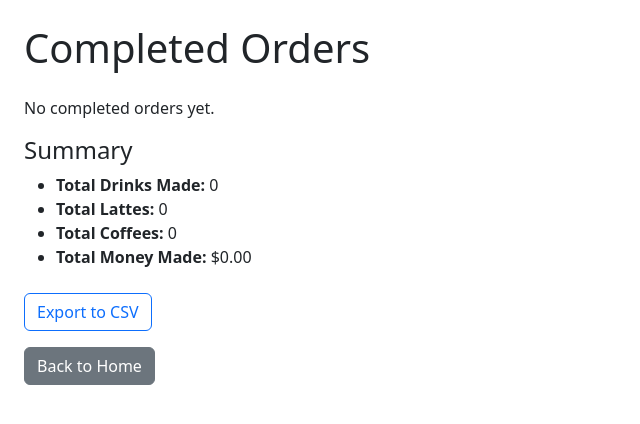
After one commit to kyoussef777/st-marks-fiteer, a Flask app: page /completed in a window 1280 px wide. The commit adds this page. Shown: the top 424 px of the page, without its empty margins (0-640 px from the left). Run offline with Flask 3, Linux system fonts and the light colour scheme; tables that the repository leaves empty hold one stand-in row (values such as "Sample post").

Commit message:
Added completed orders page and export to csv option

```diff
--- a/app/main.py
+++ b/app/main.py
@@ -1,10 +1,12 @@
-from flask import Flask, g, render_template, request, redirect, url_for
+from flask import Flask, g, render_template, request, redirect, url_for, Response
 import sqlite3
+import csv
+from io import StringIO
 
 app = Flask(__name__)
-DATABASE = '/app/db.sqlite3'  # This should match your mounted volume
+DATABASE = '/app/db.sqlite3'  # Adjust this path as needed for your environment
 
-# ---------- Database helpers ----------
+# ---------- Database Helpers ----------
 
 def get_db():
     db = getattr(g, '_database', None)
@@ -29,7 +31,7 @@ def create_tables():
             size TEXT NOT NULL,
             milk TEXT NOT NULL,
             temperature TEXT NOT NULL,
-            extra_shot INTEGER NOT NULL,  -- store as 0 or 1
+            extra_shot INTEGER NOT NULL,
             notes TEXT,
             status TEXT NOT NULL,
             price REAL NOT NULL,
@@ -55,7 +57,7 @@ def order():
     milk = request.form.get('milk')
     temperature = request.form.get('temperature')
     notes = request.form.get('notes', '')
-    extra_shot = request.form.get('extra_shot') == 'true'  # checkbox returns 'true' if checked
+    extra_shot = request.form.get('extra_shot') == 'true'
 
     # Calculate price
     if drink == 'Latte':
@@ -94,7 +96,55 @@ def delete_order(order_id):
     db.commit()
     return redirect(url_for('index'))
 
-# ---------- Entry point ----------
+# ---------- Completed Orders Page ----------
+
+@app.route('/completed')
+def completed_orders():
+    db = get_db()
+    completed = db.execute('SELECT * FROM orders WHERE status = "completed" ORDER BY created_at DESC').fetchall()
+
+    total_drinks = len(completed)
+    total_lattes = len([o for o in completed if o['drink'] == 'Latte'])
+    total_coffees = len([o for o in completed if o['drink'] == 'Coffee'])
+    total_money = sum(o['price'] for o in completed)
+
+    return render_template(
+        'completed.html',
+        completed=completed,
+        total_drinks=total_drinks,
+        total_lattes=total_lattes,
+        total_coffees=total_coffees,
+        total_money=total_money
+    )
+
+# ---------- CSV Export ----------
+
+@app.route('/export_completed_csv')
+def export_completed_csv():
+    db = get_db()
+    completed = db.execute('SELECT * FROM orders WHERE status = "completed" ORDER BY created_at DESC').fetchall()
+
+    si = StringIO()
+    writer = csv.writer(si)
+    writer.writerow(['ID', 'Customer Name', 'Drink', 'Size', 'Milk', 'Temperature', 'Extra Shot', 'Notes', 'Price', 'Created At'])
+
+    for o in completed:
+        writer.writerow([
+            o['id'], o['customer_name'], o['drink'], o['size'], o['milk'],
+            o['temperature'], 'Yes' if o['extra_shot'] else 'No',
+            o['notes'], f"{o['price']:.2f}", o['created_at']
+        ])
+
+    output = si.getvalue()
+    si.close()
+
+    return Response(
+        output,
+        mimetype='text/csv',
+        headers={"Content-Disposition": "attachment; filename=completed_orders.csv"}
+    )
+
+# ---------- Entry Point ----------
 
 if __name__ == "__main__":
     create_tables()
--- /dev/null
+++ b/app/templates/completed.html
@@ -0,0 +1,57 @@
+<!DOCTYPE html>
+<html lang="en">
+<head>
+  <meta charset="UTF-8" />
+  <meta name="viewport" content="width=device-width, initial-scale=1">
+  <title>Completed Orders - HeBrews Coffee Cart</title>
+  <link href="https://cdn.jsdelivr.net/npm/bootstrap@5.3.0/dist/css/bootstrap.min.css" rel="stylesheet" />
+  <link href="{{ url_for('static', filename='styles.css') }}" rel="stylesheet" />
+</head>
+<body class="p-4">
+  <h1 class="mb-4">Completed Orders</h1>
+
+  {% if completed %}
+    <div class="completed-orders mb-4">
+      <ul class="list-group">
+        {% for order in completed %}
+          <li class="list-group-item d-flex justify-content-between align-items-center">
+            <div>
+              <strong>{{ order.customer_name }}'s {{ order.drink }}</strong> ({{ order.size }}, {{ order.milk }}, {{ order.temperature }})
+              {% if order.extra_shot %}
+                <br><small class="text-muted">+ Extra Shot</small>
+              {% endif %}
+              {% if order.notes %}
+                <br><small class="text-muted">Note: {{ order.notes }}</small>
+              {% endif %}
+              <br><small class="fw-bold">Price: ${{ "%.2f"|format(order.price) }}</small>
+            </div>
+            <form action="{{ url_for('delete_order', order_id=order.id) }}" method="post" style="margin: 0;">
+              <button class="btn btn-danger btn-sm" onclick="return confirm('Are you sure you want to delete this order?')">Delete</button>
+            </form>
+          </li>
+        {% endfor %}
+      </ul>
+    </div>
+  {% else %}
+    <p>No completed orders yet.</p>
+  {% endif %}
+
+  <div class="summary mb-4">
+    <h4>Summary</h4>
+    <ul>
+      <li><strong>Total Drinks Made:</strong> {{ total_drinks }}</li>
+      <li><strong>Total Lattes:</strong> {{ total_lattes }}</li>
+      <li><strong>Total Coffees:</strong> {{ total_coffees }}</li>
+      <li><strong>Total Money Made:</strong> ${{ "%.2f"|format(total_money) }}</li>
+    </ul>
+  </div>
+
+  <form action="{{ url_for('export_completed_csv') }}" method="get">
+    <button type="submit" class="btn btn-outline-primary">Export to CSV</button>
+  </form>
+
+  <div class="mt-3">
+    <a href="{{ url_for('index') }}" class="btn btn-secondary">Back to Home</a>
+  </div>
+</body>
+</html>
```
Also changed, not shown: app/templates/index.html (+1 -34 lines).
